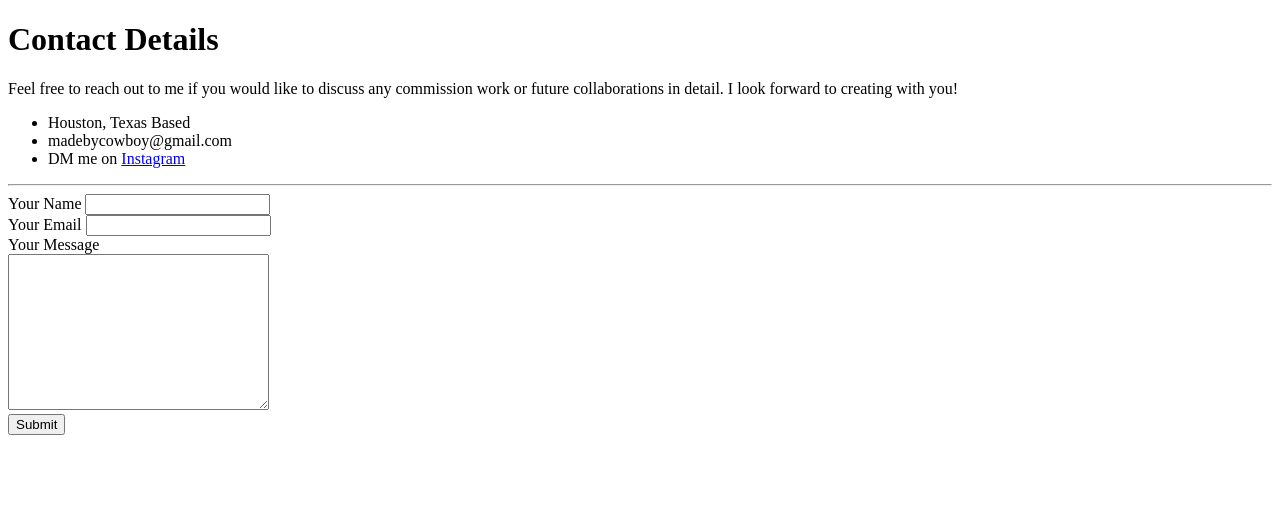
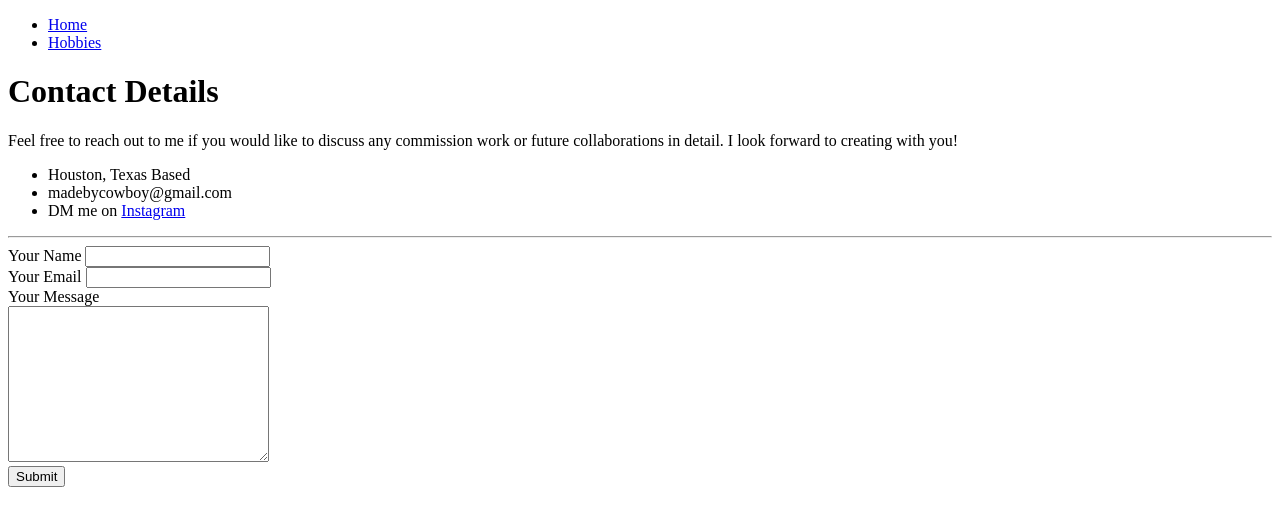
Before and after one commit to theecowboy/CV, a plain HTML site: page contact me.html in a window 1280 px wide. Drawn offline with Linux system fonts and the light colour scheme.

Commit message:
Update contact me.html
added simple navbar

```diff
--- a/contact me.html
+++ b/contact me.html
@@ -5,6 +5,12 @@
     <title>Contact Me</title>
   </head>
   <body>
+    <div class="wrap">
+      <ul class="navbar">
+        <li><a href="index.html">Home</a></li>
+        <li><a href="hobbies.html">Hobbies</a></li>
+      </ul>
+    </div>
     <h1>Contact Details</h1>
     <p>Feel free to reach out to me if you would like to discuss any commission work or future collaborations in detail. I look forward to creating with you!</p>
     <ul>
```
